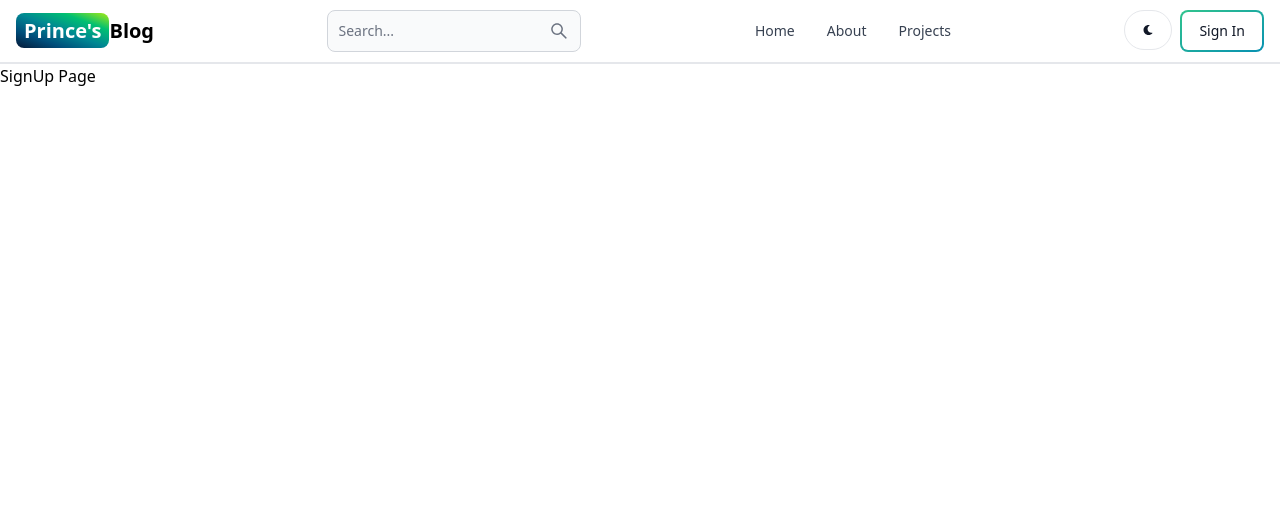
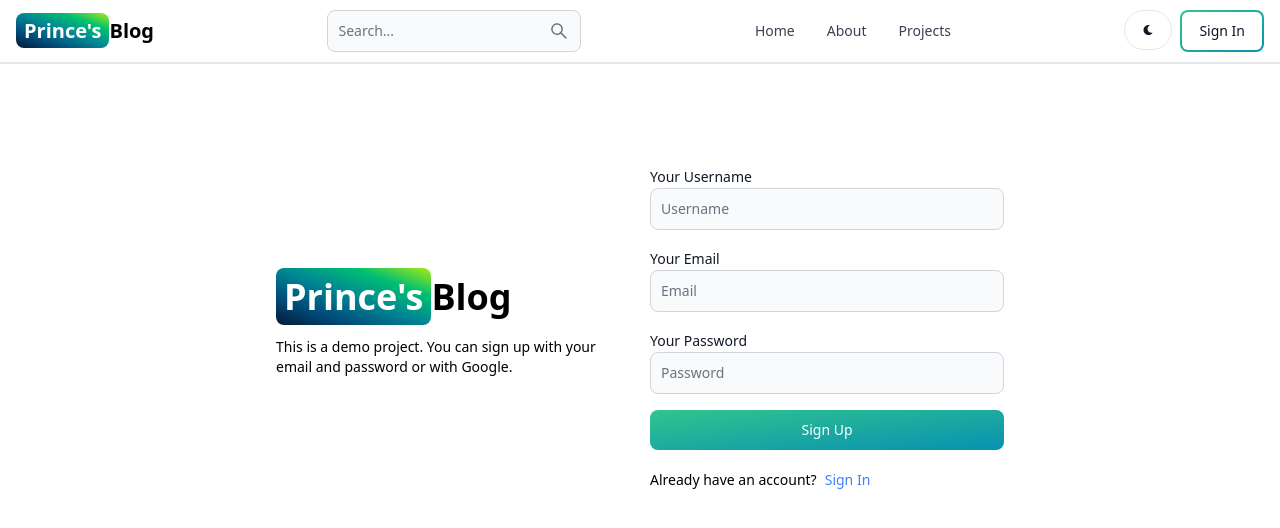
Before and after one commit to Prince-919/blog_app, a React app in the folder client/: page /sign-up in a window 1280 px wide. Shown: the top 528 px of the page. Built offline with nearby package versions, Linux system fonts and the light colour scheme; the HTML template or start-up script is replaced by a standard one.

Commit message:
complete signup UI

```diff
--- a/client/src/pages/SignUp.jsx
+++ b/client/src/pages/SignUp.jsx
@@ -1,7 +1,51 @@
+import { Button, Label, TextInput } from "flowbite-react";
+import { Link } from "react-router-dom";
+
 const SignUp = () => {
   return (
-    <div>
-      <h1>SignUp Page</h1>
+    <div className="min-h-screen mt-20">
+      <div className="flex p-5 max-w-3xl mx-auto flex-col md:flex-row md:items-center gap-5">
+        {/* Left Side */}
+        <div className="flex-1">
+          <Link to="/" className="font-bold dark:text-white text-4xl">
+            <span className="px-2 py-1 gradient-bg rounded-lg text-white">
+              Prince's
+            </span>
+            Blog
+          </Link>
+          <p className="text-sm mt-5">
+            This is a demo project. You can sign up with your email and password
+            or with Google.
+          </p>
+        </div>
+
+        {/* Right Side */}
+        <div className="flex-1">
+          <form className="flex flex-col gap-4">
+            <div>
+              <Label value="Your Username" />
+              <TextInput type="text" placeholder="Username" id="username" />
+            </div>
+            <div>
+              <Label value="Your Email" />
+              <TextInput type="email" placeholder="Email" id="email" />
+            </div>
+            <div>
+              <Label value="Your Password" />
+              <TextInput type="password" placeholder="Password" id="password" />
+            </div>
+            <Button gradientDuoTone="greenToBlue" type="submit">
+              Sign Up
+            </Button>
+          </form>
+          <div className="flex gap-2 text-sm mt-5">
+            <span>Already have an account?</span>
+            <Link to="/sign-in" className="text-blue-500 font-medium ">
+              Sign In
+            </Link>
+          </div>
+        </div>
+      </div>
     </div>
   );
 };
```
